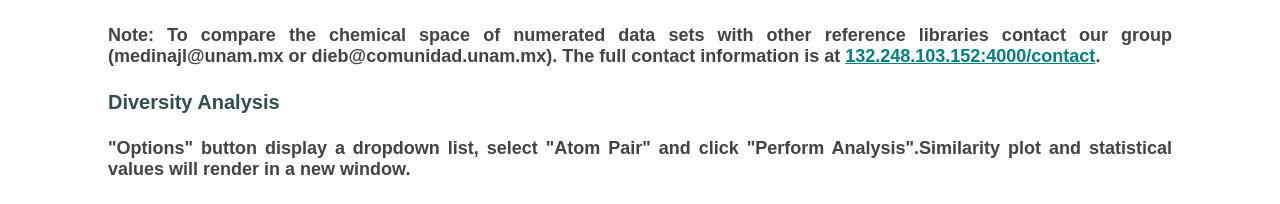
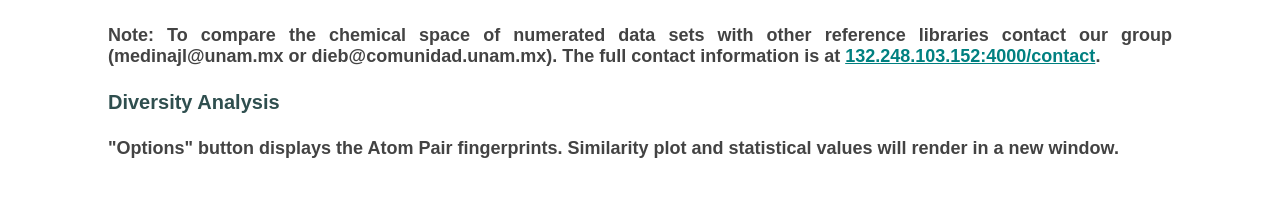
Before and after one commit to BarbaraDiazE/DPeptideBuider, a Django app: page /userguide/ in a window 1280 px wide. Shown: the part 3006-3210 px from the top of the page. After the commit the page ends 3164 px from the top, so only its background shows below. Run offline with Django 3.2, Linux system fonts and the light colour scheme; parts of the project's set-up code (start-up, migrations or seed data) failed here and were passed over.

Commit message:
update diversity analysis at /home/babs/Documents/DIFACQUIM/deploy/web/src/templates/userguide.html

```diff
--- a/web/src/templates/userguide.html
+++ b/web/src/templates/userguide.html
@@ -104,8 +104,8 @@
             <a href="http://132.248.103.152:4000/contact/"> 132.248.103.152:4000/contact</a>. </h4>
         <!--  -->
         <h3>Diversity Analysis</h3>
-        <h4>"Options" button display a dropdown list, select "Atom Pair" and click "Perform Analysis".Similarity
-            plot and statistical values will render in a new window.</h4>
+        <h4>"Options" button displays the Atom Pair fingerprints. Similarity plot and statistical values will render in
+            a new window.</h4>
     </div>
 </body>
 
```
